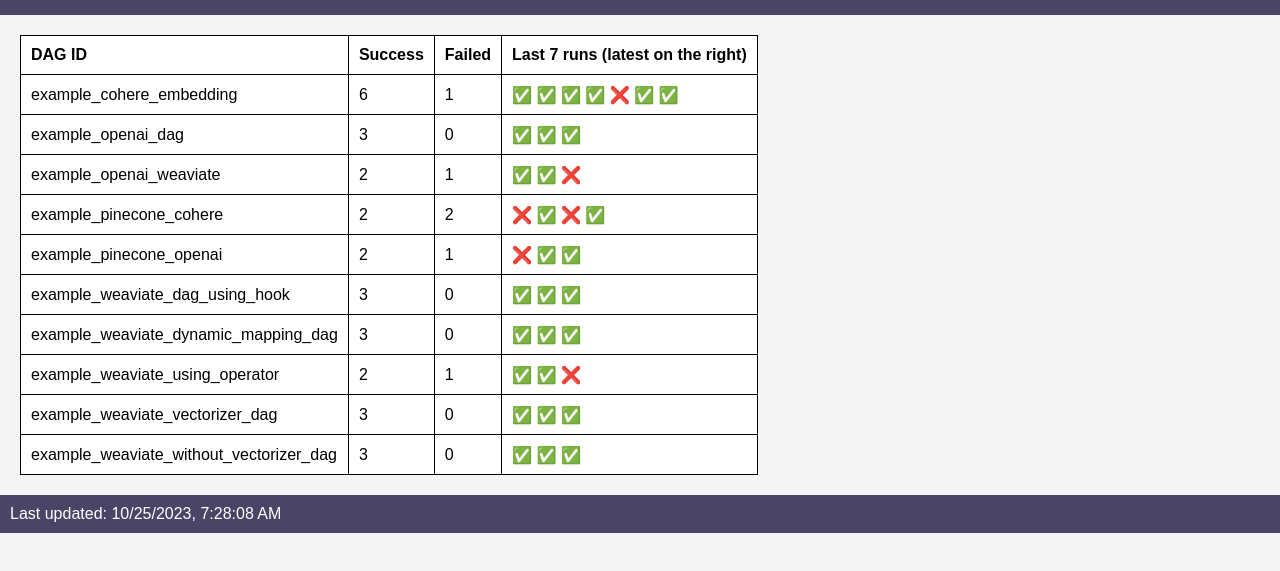
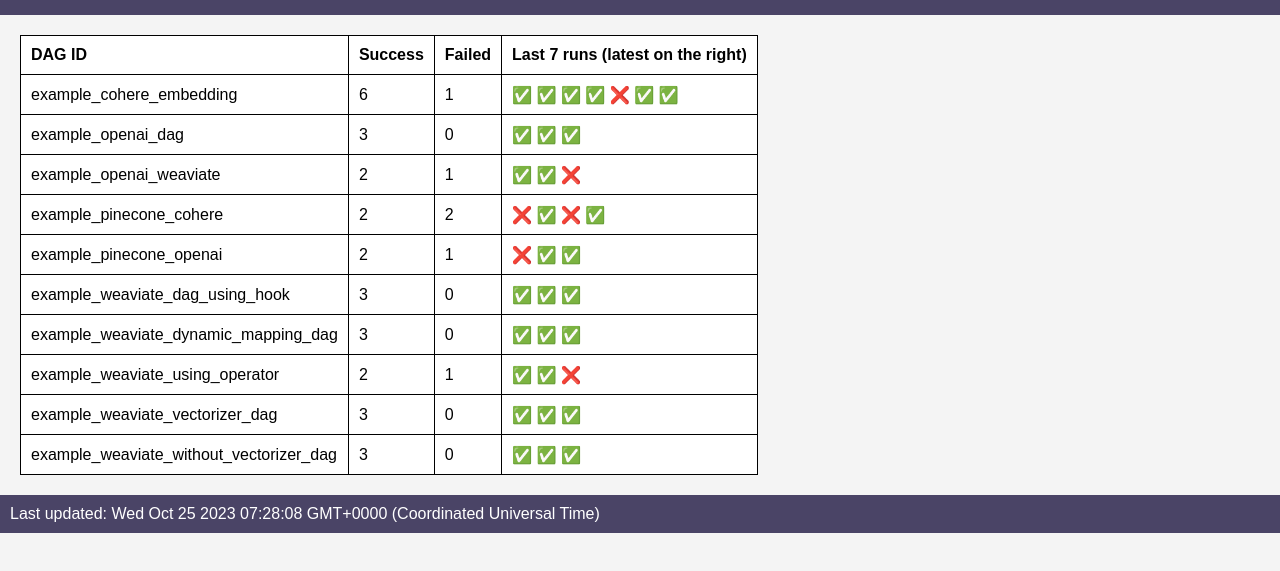
Before and after one commit to astronomer/llm-dags-dashboard, a plain HTML site: page index.html in a window 1280 px wide. Shown: the part 85-656 px from the top of the page. Drawn offline with Linux system fonts and the light colour scheme.

Commit message:
update html

```diff
--- a/index.html
+++ b/index.html
@@ -193,7 +193,7 @@
                     }
                 }
 
-                latestRunTime.textContent = latestExecutionDate.toLocaleString();
+                latestRunTime.textContent = latestExecutionDate;
             } catch (error) {
                 console.error('Error:', error);
                 errorMessage.textContent = 'Error: ' + error.message;
```
